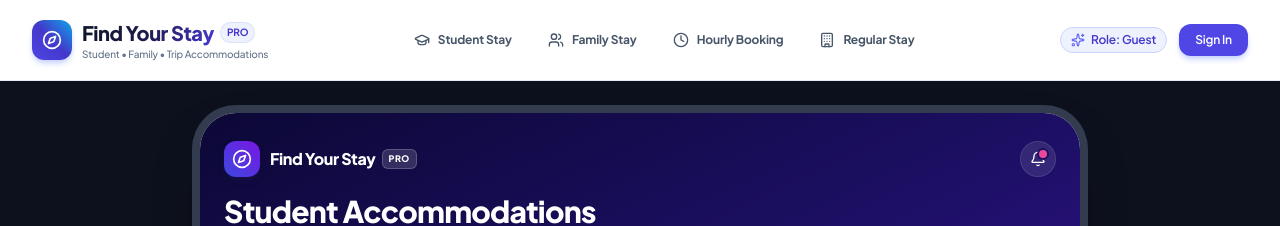
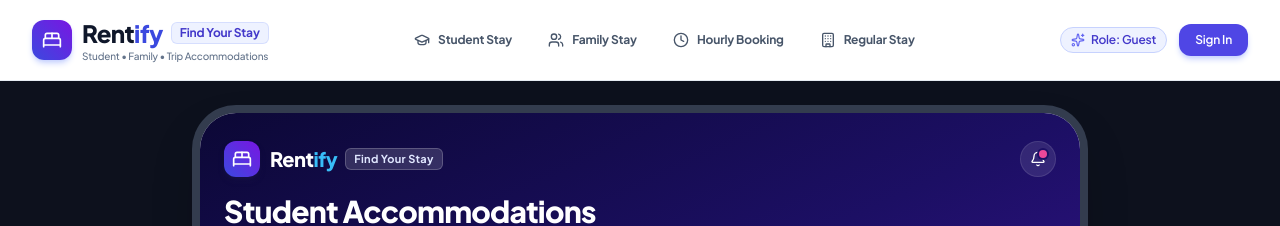
Before and after one commit to shubham6369/rentify, a Next.js app: page /hotels in a window 1280 px wide. Shown: the top 226 px of the page. Built offline with nearby package versions, Linux system fonts and the light colour scheme.

Commit message:
style(brand): display Rentify in big and first followed by Find Your Stay in small

```diff
--- a/src/app/booking/confirmation/[id]/page.tsx
+++ b/src/app/booking/confirmation/[id]/page.tsx
@@ -111,15 +111,15 @@
         <div className="bg-white/80 backdrop-blur-md rounded-2xl border border-slate-200/80 px-5 py-3 flex items-center justify-between shadow-2xs">
           <div className="flex items-center gap-3">
             <div className="w-9 h-9 rounded-xl bg-gradient-to-tr from-[#3b49df] to-[#7916e2] text-white flex items-center justify-center shadow-md shadow-indigo-950/20">
-              <Compass className="w-5 h-5 text-white" />
+              <BedDouble className="w-5 h-5 text-white" />
             </div>
             <div>
-              <div className="flex items-center gap-1.5">
-                <span className="font-extrabold text-base tracking-tight text-slate-900">
+              <div className="flex items-center gap-2">
+                <span className="font-black text-xl tracking-tight text-slate-900 select-none">
+                  Rent<span className="text-[#3b49df]">ify</span>
+                </span>
+                <span className="px-2 py-0.5 text-[10px] sm:text-[11px] font-bold bg-indigo-50 text-[#3b49df] border border-indigo-200 rounded-md select-none">
                   Find Your Stay
-                </span>
-                <span className="px-1.5 py-0.5 text-[9px] font-black tracking-wider bg-indigo-50 text-[#3b49df] border border-indigo-200 rounded-md">
-                  PRO
                 </span>
               </div>
               <p className="text-[10px] text-slate-400 font-medium hidden sm:block">
--- a/src/app/hotels/page.tsx
+++ b/src/app/hotels/page.tsx
@@ -14,7 +14,8 @@
   Bell,
   Compass,
   X,
-  SlidersHorizontal
+  SlidersHorizontal,
+  BedDouble
 } from 'lucide-react';
 
 function HotelsSearchContent() {
@@ -102,14 +103,14 @@
           <div className="flex items-center justify-between">
             <div className="flex items-center gap-2.5">
               <div className="w-9 h-9 rounded-xl bg-gradient-to-tr from-[#3b49df] to-[#7916e2] text-white flex items-center justify-center shadow-md shadow-indigo-950/40">
-                <Compass className="w-5 h-5 text-white" />
+                <BedDouble className="w-5 h-5 text-white" />
               </div>
-              <div className="flex items-center gap-1.5">
-                <span className="font-extrabold text-base tracking-tight text-white">
+              <div className="flex items-center gap-2">
+                <span className="font-black text-xl tracking-tight text-white select-none">
+                  Rent<span className="text-[#38bdf8]">ify</span>
+                </span>
+                <span className="px-2 py-0.5 text-[10px] sm:text-[11px] font-bold tracking-wide bg-white/15 text-indigo-100 border border-white/20 rounded-md backdrop-blur-xs select-none">
                   Find Your Stay
-                </span>
-                <span className="px-1.5 py-0.5 text-[9px] font-black tracking-wider bg-white/15 text-white border border-white/20 rounded-md backdrop-blur-xs">
-                  PRO
                 </span>
               </div>
             </div>
--- a/src/app/page.tsx
+++ b/src/app/page.tsx
@@ -237,11 +237,16 @@
             <div className="pt-2 flex items-center justify-between">
               <div className="flex items-center gap-2">
                 <div className="w-7 h-7 rounded-lg bg-gradient-to-tr from-[#3b49df] to-[#7916e2] flex items-center justify-center text-white shadow-xs">
-                  <Compass className="w-4 h-4" />
+                  <BedDouble className="w-4 h-4 text-white" />
                 </div>
-                <span className="text-lg font-black tracking-tight text-slate-900 select-none">
-                  Rent<span className="text-[#3b49df]">ify</span>
-                </span>
+                <div className="flex items-center gap-1.5">
+                  <span className="text-lg font-black tracking-tight text-slate-900 select-none">
+                    Rent<span className="text-[#3b49df]">ify</span>
+                  </span>
+                  <span className="text-[10px] font-bold px-1.5 py-0.5 bg-indigo-50 text-[#3b49df] rounded-md border border-indigo-200/60 select-none">
+                    Find Your Stay
+                  </span>
+                </div>
               </div>
               <button
                 onClick={() => setCurrentStep('choose')}
@@ -338,17 +343,17 @@
 
               {/* Top Bar: Brand */}
               <div className="relative z-10 flex items-center justify-between mb-5">
-                {/* Logo + Brand (Rentify / Find Your Stay) */}
+                {/* Logo + Brand (Rentify in big & first, Find Your Stay in small) */}
                 <div className="flex items-center gap-2.5">
                   <div className="w-8 h-8 rounded-xl bg-gradient-to-tr from-[#3b49df] to-[#7916e2] flex items-center justify-center shadow-md shadow-indigo-950/40 text-white">
-                    <Compass className="w-4 h-4 text-white" strokeWidth={2.4} />
+                    <BedDouble className="w-4 h-4 text-white" strokeWidth={2.4} />
                   </div>
-                  <div className="flex items-center gap-1.5">
-                    <span className="text-base font-black tracking-tight text-white">
+                  <div className="flex items-center gap-2">
+                    <span className="text-lg sm:text-xl font-black tracking-tight text-white select-none">
                       Rent<span className="text-[#38bdf8]">ify</span>
                     </span>
-                    <span className="text-[10px] font-black uppercase tracking-wider px-1.5 py-0.5 bg-white/15 text-white rounded border border-white/20">
-                      PRO
+                    <span className="text-[10px] sm:text-[11px] font-bold px-2 py-0.5 bg-white/10 text-indigo-200 rounded-md border border-white/20 select-none backdrop-blur-xs">
+                      Find Your Stay
                     </span>
                   </div>
                 </div>
--- a/src/components/Navbar.tsx
+++ b/src/components/Navbar.tsx
@@ -6,6 +6,7 @@
 import { useAuth } from '@/context/AuthContext';
 import {
   Compass,
+  BedDouble,
   GraduationCap,
   Users,
   Building,
@@ -67,16 +68,16 @@
         <div className="flex items-center justify-between h-16 sm:h-20">
           {/* Logo & Brand */}
           <Link href="/" className="flex items-center gap-2.5 group">
-            <div className="w-10 h-10 rounded-xl bg-gradient-to-tr from-indigo-600 via-indigo-700 to-sky-500 flex items-center justify-center text-white shadow-md shadow-indigo-200 group-hover:scale-105 transition-transform">
-              <Compass className="w-5 h-5 text-white animate-spin-slow" />
+            <div className="w-10 h-10 rounded-xl bg-gradient-to-tr from-[#3b49df] to-[#7916e2] flex items-center justify-center text-white shadow-md shadow-indigo-200 group-hover:scale-105 transition-transform">
+              <BedDouble className="w-5 h-5 text-white" />
             </div>
             <div>
-              <div className="flex items-center gap-1.5">
-                <span className="font-extrabold text-xl tracking-tight bg-gradient-to-r from-slate-900 via-indigo-950 to-indigo-700 bg-clip-text text-transparent">
+              <div className="flex items-center gap-2">
+                <span className="font-black text-2xl tracking-tight text-slate-900 select-none">
+                  Rent<span className="text-[#3b49df]">ify</span>
+                </span>
+                <span className="px-2 py-0.5 text-xs font-bold bg-indigo-50 text-indigo-700 border border-indigo-200/60 rounded-md select-none">
                   Find Your Stay
-                </span>
-                <span className="px-1.5 py-0.5 text-[10px] font-bold bg-indigo-50 text-indigo-700 border border-indigo-200/50 rounded-full">
-                  PRO
                 </span>
               </div>
               <p className="text-[10px] font-medium text-slate-500 hidden sm:block">
```
